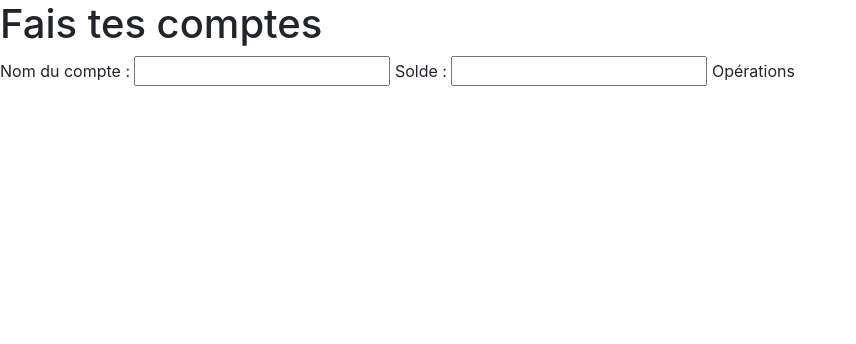
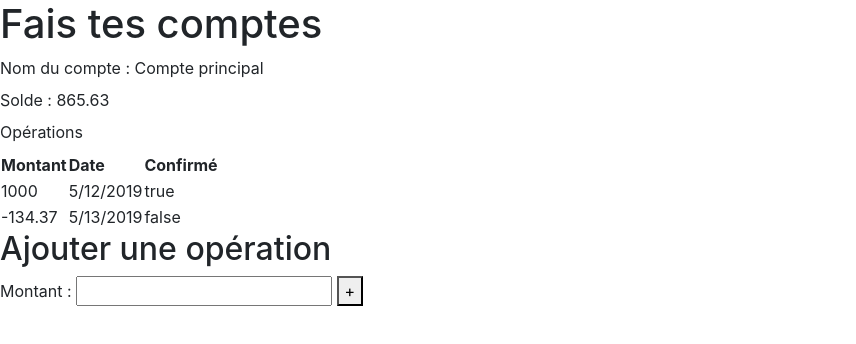
Before and after one commit to les-canards-boiteux/fais-tes-comptes, a plain HTML site: page index.html in a window 1280 px wide. Shown: the whole page, without its empty margins (0-856 px from the left). Drawn offline with nearby package versions, Linux system fonts and the light colour scheme.

Commit message:
fix import and working demo of basic account app

```diff
--- a/components/account.js
+++ b/components/account.js
@@ -1,9 +1,9 @@
 /*jshint esversion: 6 */
 
-import { uniqueId } from '../utils/generator';
-import { Operation } from '../components/operation';
+import { uniqueId } from '../utils/generator.js';
+import { Operation } from '../components/operation.js';
 
-export class Account {
+class Account {
     constructor({ name = "New account", balance = 0, history = [] }) {
         this.name = name;
         this.id = uniqueId();
@@ -12,12 +12,14 @@ export class Account {
     }
 
     operation(amount) {
+        console.log("Operation");
+        amount = parseFloat(amount);
         this.balance += amount;
         this.addHistory(amount);
     }
 
     addHistory(amount) {
-        this.history.push(new Operation(amount));
+        this.history.push(new Operation({"amount": amount}));
     }
 
     getName(){
@@ -33,4 +35,4 @@ export class Account {
     }
 }
 
-// export { Account };
+export { Account };
--- a/components/operation.js
+++ b/components/operation.js
@@ -1,6 +1,6 @@
 /*jshint esversion: 6 */
 
-export class Operation {
+class Operation {
     constructor({ amount, date = Date.now(), confirmed = false }){
         this.amount = amount;
         this.date = date;
@@ -12,4 +12,4 @@ export class Operation {
     }
 }
 
-// export { Operation };
+export { Operation };
--- a/config/database.json
+++ b/config/database.json
@@ -15,6 +15,27 @@
                     "confirmed": false
                 }
             ]
+        },
+        {
+            "name": "Livret A",
+            "balance": 2151.16,
+            "history": [
+                {
+                    "amount": 551.16,
+                    "date": 1557667690000,
+                    "confirmed": true
+                },
+                {
+                    "amount": -250,
+                    "date": 1557754090815,
+                    "confirmed": true
+                },
+                {
+                    "amount": 1850,
+                    "date": 1557408490000,
+                    "confirmed": true
+                }
+            ]
         }
     ]
 }
--- a/index.html
+++ b/index.html
@@ -3,26 +3,44 @@
   <head>
     <meta charset="utf-8">
     <title>Fais tes comptes</title>
+    <script type="module" src="main.js"></script>
+    <!-- Import bootstrap css from cdn -->
     <link href="https://stackpath.bootstrapcdn.com/bootstrap/4.3.1/css/bootstrap.min.css" rel="stylesheet" integrity="sha384-ggOyR0iXCbMQv3Xipma34MD+dH/1fQ784/j6cY/iJTQUOhcWr7x9JvoRxT2MZw1T" crossorigin="anonymous">
   </head>
   <body>
     <h1 >Fais tes comptes</h1>
     <section id="accounts">
-        <form action="" class="account">
       <!-- Nom du compte -->
       <label for="account_name_1">Nom du compte :</label>
-          <input type="text" name="account_name_1" id="account_name_1">
+      <span name="account_name_1" id="account_name_1"></span>
+      <br>
       <!-- Solde du compte -->
       <label for="account_balance_1">Solde :</label>
-          <input type="number" name="account_balance_1" id="account_balance_1">
+      <span name="account_balance_1" id="account_balance_1"></span>
+      <br>
       <!-- Liste des operations -->
       <label for="account_operations_1">Opérations</label>
-          <table></table>
-        </form>
+      <table>
+        <thead>
+            <tr>
+                <th>Montant</th>
+                <th>Date</th>
+                <th>Confirmé</th>
+            </tr>
+        </thead>
+        <tbody id="account_history_1">
+        </tbody>
+      </table>
+      <h2>Ajouter une opération</h2>
+      <label for="op_amount">Montant : </label>
+      <input type="number" name="op_amount" id="op_amount">
+      <button id="newOperation">+</button>
     </section>
-    <script src="main.js"></script>
+    <!-- Import popper js from cdn to be used with bootstrap -->
     <script src="https://cdnjs.cloudflare.com/ajax/libs/popper.js/1.15.0/popper.min.js"></script>
+    <!-- Import jquery-3.4.1 js from cdn to be used with bootstrap -->
     <script src="https://code.jquery.com/jquery-3.4.1.min.js" integrity="sha256-CSXorXvZcTkaix6Yvo6HppcZGetbYMGWSFlBw8HfCJo=" crossorigin="anonymous"></script>
+    <!-- Import bootstrap js from cdn-->
     <script src="https://stackpath.bootstrapcdn.com/bootstrap/4.3.1/js/bootstrap.min.js" integrity="sha384-JjSmVgyd0p3pXB1rRibZUAYoIIy6OrQ6VrjIEaFf/nJGzIxFDsf4x0xIM+B07jRM" crossorigin="anonymous"></script>
   </body>
 </html>
--- a/main.js
+++ b/main.js
@@ -1,14 +1,16 @@
 /*jshint esversion: 6 */
 
-import { Account } from "./components/account";
-// import { Operation } from "./components/operation";
+import { Account } from "./components/account.js";
+import { Operation } from "./components/operation.js";
 
 let accounts = [];
 
 function init(){
     loadJSON().then((jsonFile) => {
         initAccounts(JSON.parse(jsonFile.target.response).accounts);
+        render();
     });
+    document.getElementById("newOperation").onclick = addOperation;
 }
 
 function loadJSON(){
@@ -24,12 +26,41 @@ function loadJSON(){
 
 function initAccounts(jsonData) {
     console.log(jsonData);
-    accounts.push = new Account({
-        "name": jsonData[0].name,
-        "balance": jsonData[0].balance,
-        "history": jsonData[0].history
+    jsonData.forEach(account => {
+        let history = [];
+        account.history.forEach(operation => {
+            history.push(new Operation({
+                "amount": operation.amount,
+                "date": operation.date,
+                "confirmed": operation.confirmed
+            }));
+        });
+        accounts.push(new Account({
+            "name": account.name,
+            "balance": account.balance,
+            "history": history
+        }));
     });
     console.log(accounts);
 }
 
+function render(){
+    console.log("render");
+    document.getElementById("account_name_1").innerHTML = accounts[0].name;
+    document.getElementById("account_balance_1").innerHTML = accounts[0].balance;
+    let history = document.getElementById("account_history_1");
+    history.innerHTML = '';
+    accounts[0].history.forEach(element => {
+        history.innerHTML += "<tr><td>"+ element.amount +"</td><td>"+ new Date(element.date).toLocaleDateString() +"</td><td>"+ element.confirmed +"</td></tr>";
+    });
+}
+
+function addOperation() {
+    console.log("addOperation");
+    let targetAccount = accounts[0];
+    targetAccount.operation(document.getElementById("op_amount").value);
+    render();
+    console.log(accounts);
+}
+
 init();
--- a/utils/generator.js
+++ b/utils/generator.js
@@ -5,6 +5,8 @@
    * Example: "id-so7567s1pcpojemi"
    * @returns {string}
    */
-  export function uniqueId() {
+  function uniqueId() {
     return 'id-' + Math.random().toString(36).substr(2, 16);
   }
+
+  export { uniqueId };
```
Lines whose indentation alone changed are shown as unchanged.
